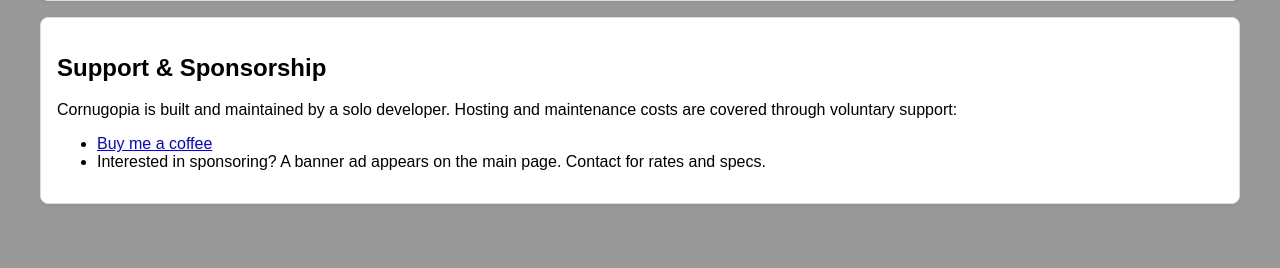
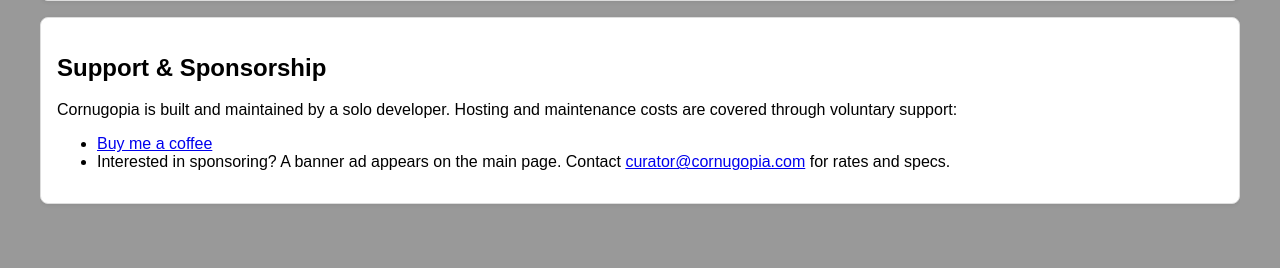
Before and after one commit to zacguymarino/cornugopia, a FastAPI app: page /about in a window 1280 px wide. Shown: the part 405-673 px from the top of the page. Run offline with FastAPI, Linux system fonts and the light colour scheme; parts of the project's set-up code (start-up, migrations or seed data) failed here and were passed over.

Commit message:
Update dockerfile - Add email to about page

```diff
--- a/app/templates/about.html
+++ b/app/templates/about.html
@@ -47,7 +47,7 @@
       </li>
       <li>
         Interested in sponsoring?  A banner ad appears on the main page.
-        Contact <a href="mailto:{{ sponsor_email }}">{{ sponsor_email }}</a>
+        Contact <a href="mailto:curator@cornugopia.com">curator@cornugopia.com</a>
         for rates and specs.
       </li>
     </ul>
```
Also changed, not shown: 1 other file.
